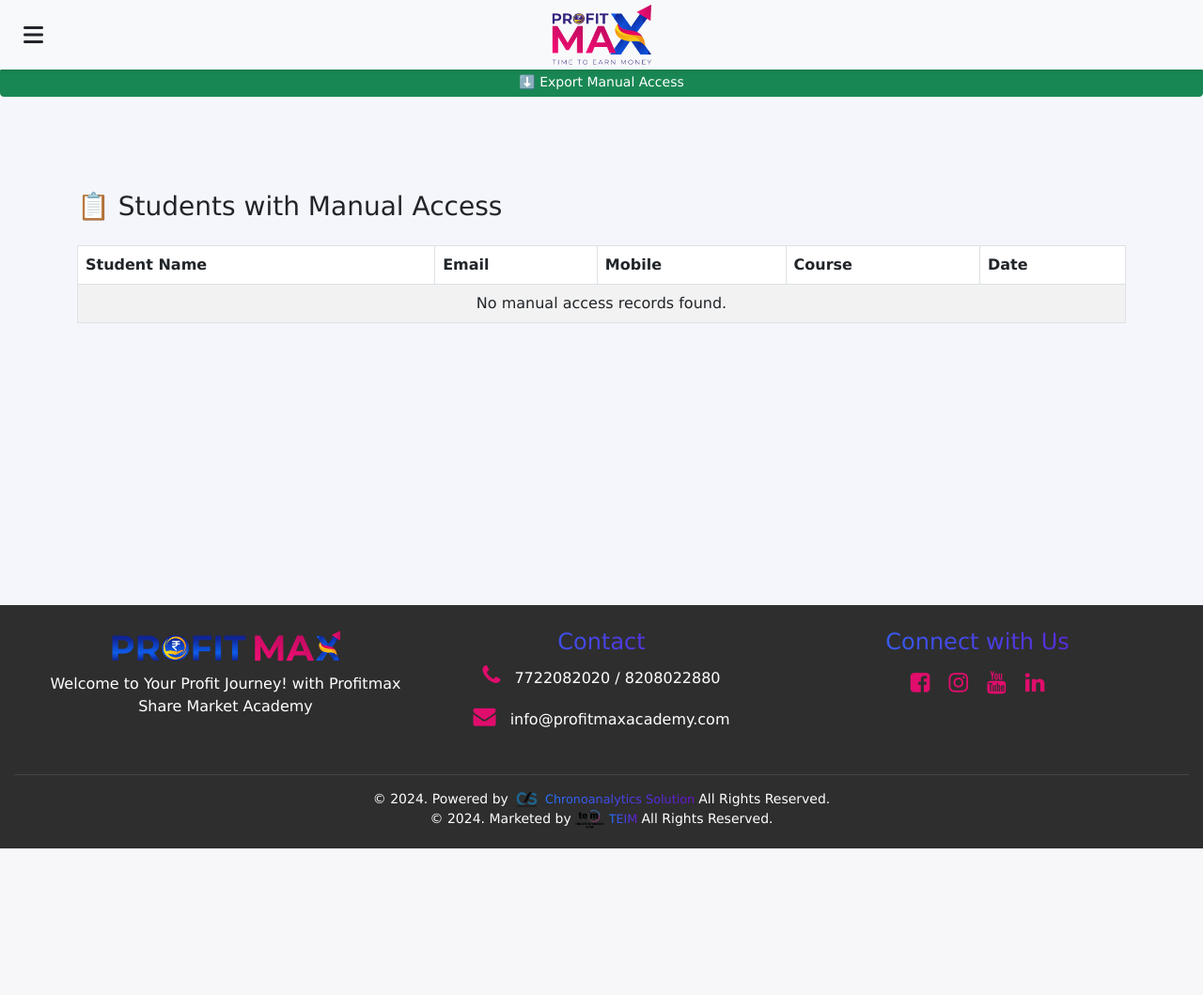
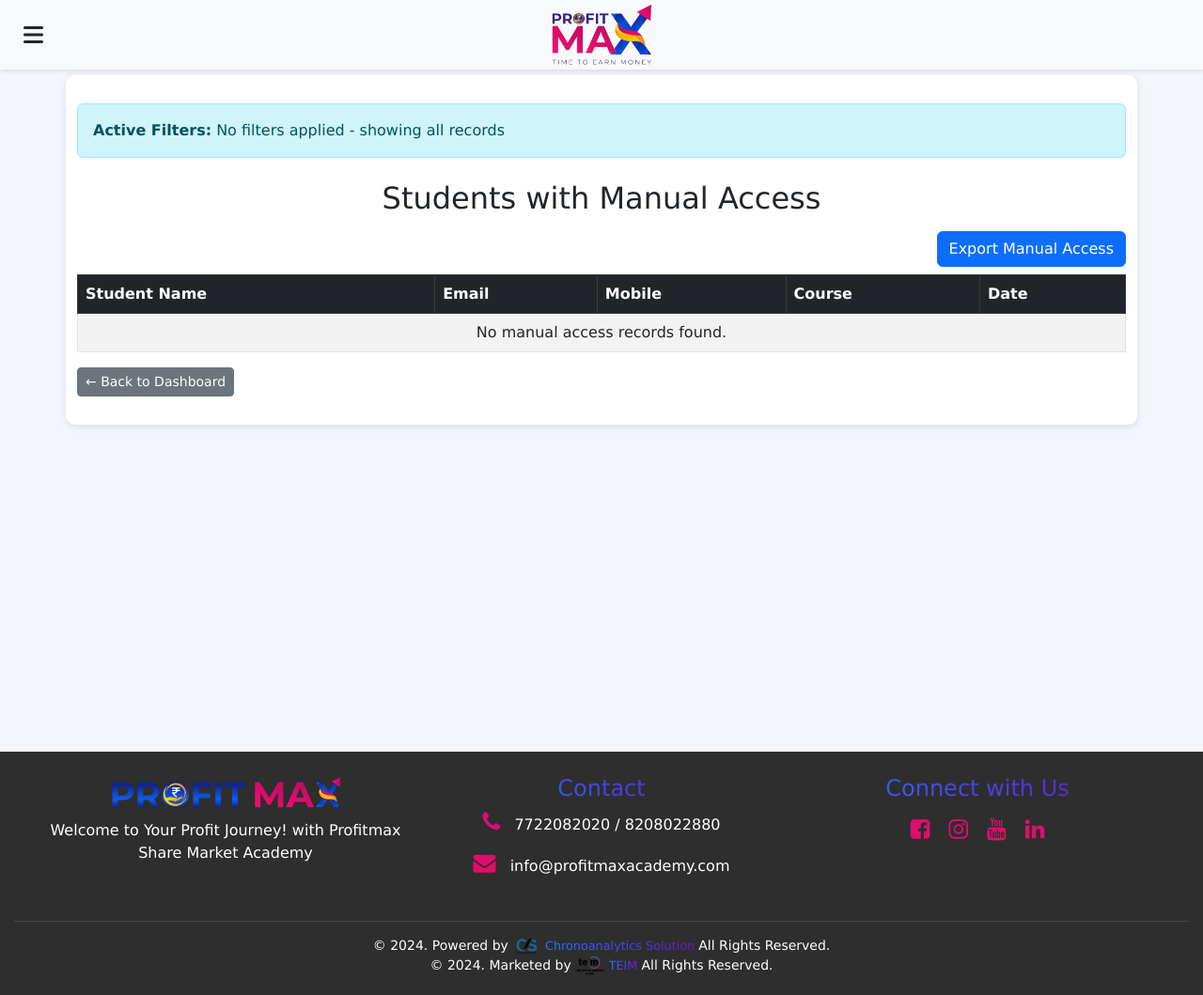
Before and after one commit to teim-projects/lms, a Django app: page /reports/manual-access/ in a window 1280 px wide. Shown: the whole page at 94% size. Before the commit the page ends 903 px from the top, so only its background shows below. Run offline with Django 5.2, Linux system fonts and the light colour scheme; data that the repository does not hold is empty.

Commit message:
Cource report, manual access,paid student

```diff
--- a/lms/templates/manual_access_report.html
+++ b/lms/templates/manual_access_report.html
@@ -1,5 +1,6 @@
 <!DOCTYPE html>
 <html lang="en">
+
 <head>
     <meta charset="UTF-8">
     <meta name="viewport" content="width=device-width, initial-scale=1.0">
@@ -10,7 +11,8 @@
 
 
 <style>
-    html, body {
+    html,
+    body {
         height: 100%;
         margin: 0;
     }
@@ -21,35 +23,68 @@ body {
         min-height: 100vh;
     }
 
+    h2 {
+        text-align: center;
+        color: #343a40;
+        font-weight: 600;
+        margin-bottom: 30px;
+    }
     footer {
         margin-top: auto;
     }
+     .content-wrapper {
+        margin-top: 80px;
+        background-color: #ffffff;
+        padding: 30px;
+        border-radius: 10px;
+        box-shadow: 0 2px 8px rgba(0, 0, 0, 0.1);
+        flex: 1; /* Fills remaining space and pushes footer down */
+    }
+</style>
 
-</style>
 <body>
 
 
+    {% include 'Admin_Base.html' %}
 
 
-    {% include 'Admin_Base.html' %}
-<br><br><br>
+    <div class="main">
+        <div class="container content-wrapper">
+          <div class="row">
+            <div class="col-md-12">
+            <div class="alert alert-info mb-4">
+        <strong>Active Filters:</strong>
+        {% if filter_params.specific_date %}
+            Date: {{ filter_params.specific_date }}
+        {% else %}
+            {% if filter_params.date_from %}From: {{ filter_params.date_from }}{% endif %}
+            {% if filter_params.date_to %}To: {{ filter_params.date_to }}{% endif %}
+        {% endif %}
+        {% if filter_params.course %}
+            | Course:
+            {% for course in all_courses %}
+                {% if filter_params.course == course.id|stringformat:"s" %}
+                    {{ course.course_title }}
+                {% endif %}
+            {% endfor %}
+        {% endif %}
+        {% if not filter_params.specific_date and not filter_params.date_from and not filter_params.date_to and not filter_params.course %}
+            No filters applied - showing all records
+        {% endif %}
+    </div>
+        </div>
+             <div class="col-md-12">
+                 <h2>Students with Manual Access</h2>
+            <a href="{% url 'export_to_excel' %}?report_type=manual&{{ request.GET.urlencode }}"
+                class="btn btn-primary mt-2 mb-2" style="float: right;">
+                Export Manual Access
+            </a>
+             </div>
 
-
-    <a href="{% url 'export_to_excel' %}?report_type=manual&{{ request.GET.urlencode }}" class="btn btn-success btn-sm">
-    ⬇️ Export Manual Access
-</a>
-
-
-
-<div class="d-flex flex-column min-vh-100">
-
-    <!-- Content section with more top space -->
-    <div class="container flex-grow-1" style="margin-top: 100px;">
-
-        <h3 class="mb-4">📋 Students with Manual Access</h3>
-
+            <div class="col-md-12">
+                <div class="table-responsive">
             <table class="table table-bordered table-striped">
-            <thead>
+                <thead class="table-dark">
                     <tr>
                         <th>Student Name</th>
                         <th>Email</th>
@@ -74,15 +109,22 @@ footer {
                     {% endfor %}
                 </tbody>
             </table>
+        </div>
+            </div>
+             <div class="col-md-12">
+                 <a href="{% url 'admin_dashboard' %}?{{ request.GET.urlencode }}" class="btn btn-secondary btn-sm">
+            ← Back to Dashboard
+        </a>
+            </div>
+        </div>
+        </div>
+
+    </div>
 
 
-
-    <!-- Footer always at the bottom -->
-
-
-</div>
         {% include 'footer.html' %}
 
 
 </body>
+
 </html>
```
Also changed, not shown: lms/templates/course_report.html (+109 -36 lines), lms/templates/paid_students_list.html (+10 -2 lines), lms/media/images.png (added), lms/media/thumbnails/images.png (added). Lines whose indentation alone changed are shown as unchanged.
